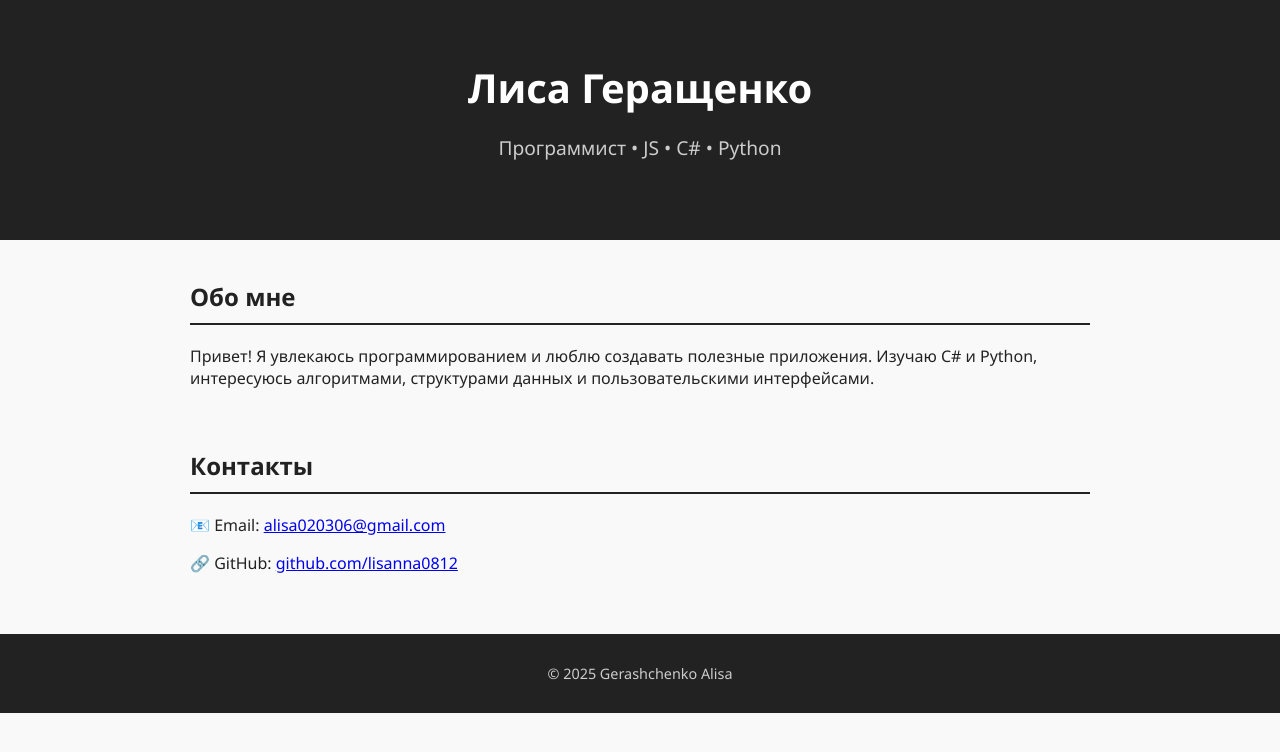
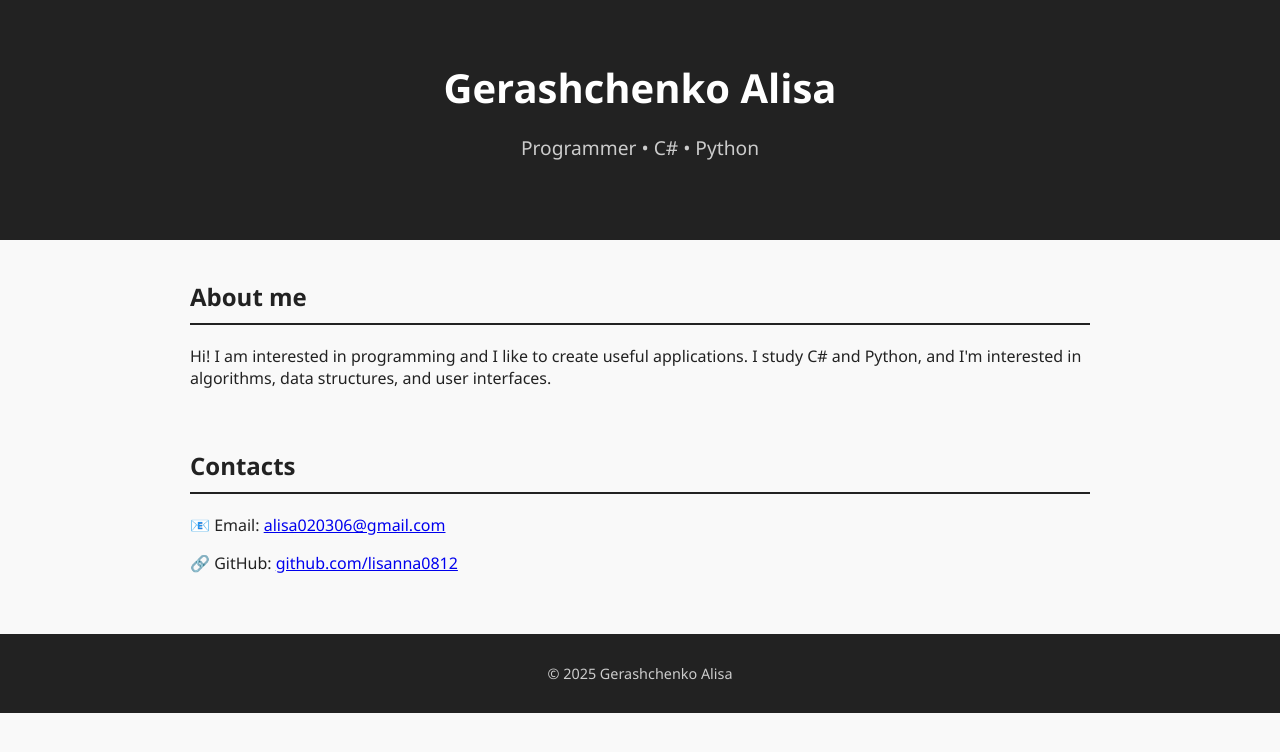
Before and after one commit to lisanna0812/portfolio, a plain HTML site: page index.html in a window 1280 px wide. Drawn offline with Linux system fonts and the light colour scheme.

Commit message:
Update index.html

```diff
--- a/index.html
+++ b/index.html
@@ -3,7 +3,7 @@
 <head>
   <meta charset="UTF-8">
   <meta name="viewport" content="width=device-width, initial-scale=1.0">
-  <title>Портфолио — Gerashchenko Alisa</title>
+  <title>Portfolio — Gerashchenko Alisa</title>
   <style>
     body {
       font-family: "Segoe UI", Arial, sans-serif;
@@ -68,22 +68,22 @@
 <body>
 
   <header>
-    <h1>Лиса Геращенко</h1>
-    <p>Программист • JS • C# • Python</p>
+    <h1>Gerashchenko Alisa</h1>
+    <p>Programmer • C# • Python</p>
   </header>
 
   <main>
     <section id="about">
-      <h2>Обо мне</h2>
-      <p>Привет! Я увлекаюсь программированием и люблю создавать полезные приложения.
-      Изучаю C# и Python, интересуюсь алгоритмами, структурами данных и пользовательскими интерфейсами.</p>
+      <h2>About me</h2>
+      <p>Hi! I am interested in programming and I like to create useful applications.
+      I study C# and Python, and I'm interested in algorithms, data structures, and user interfaces.</p>
     </section>
 
 
     <section id="contact">
-      <h2>Контакты</h2>
+      <h2>Contacts</h2>
       <p>📧 Email: <a href="mailto:your.email@example.com">alisa020306@gmail.com</a></p>
-      <p>🔗 GitHub: <a href="https://github.com/твое_имя" target="_blank">github.com/lisanna0812</a></p>
+      <p>🔗 GitHub: <a href="https://github.com/lisanna0812" target="_blank">github.com/lisanna0812</a></p>
     </section>
   </main>
 
```
